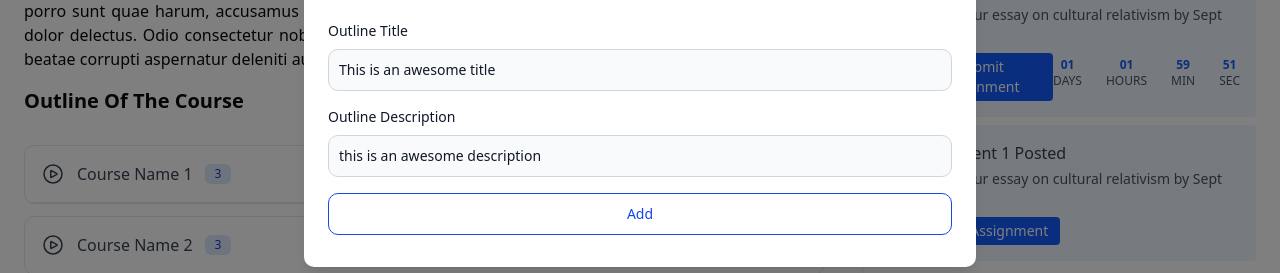
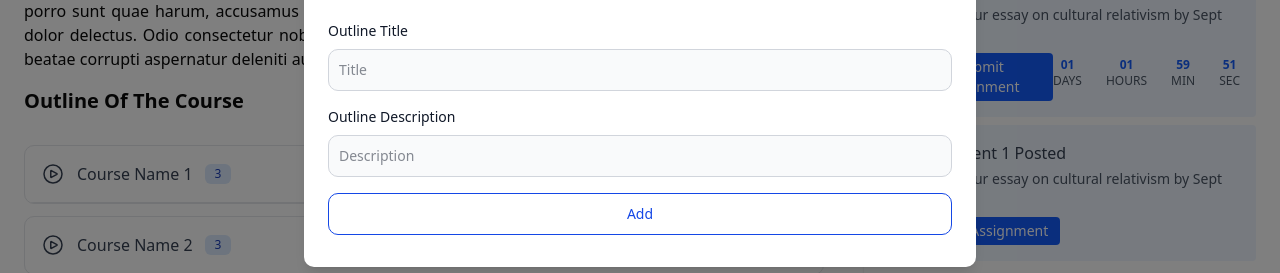
Before and after one commit to smashfakuddin/course-manager, a Next.js app: page /courses/1 in a window 1280 px wide. Both pictures are taken after a click on the button "Add Outline". Shown: the part 699-972 px from the top of the page. Built offline with nearby package versions, Linux system fonts and the light colour scheme; no server answers; the database is empty.

Commit message:
re useable outline creation and edit with modal

```diff
--- a/components/coursedetails/AddOutline.tsx
+++ b/components/coursedetails/AddOutline.tsx
@@ -28,7 +28,7 @@ export default function AddOutline() {
       </button>
       {modalOpen && (
         <Modal isOpen={modalOpen} onClose={handleModalClose}>
-          <AddOutlineForm outlineObject={outlineObject}/>
+          <AddOutlineForm outlineObject={undefined} onClose={handleModalClose} onSubmit={()=>{}}/>
         </Modal>
       )}
     </>
--- a/components/coursedetails/AddOutlineForm.tsx
+++ b/components/coursedetails/AddOutlineForm.tsx
@@ -1,5 +1,18 @@
-export default function AddOutlineForm({ outlineObject }: any) {
-  const { title, description } = outlineObject;
+type Outline = {
+  title: string;
+  description: string;
+};
+
+export default function AddOutlineForm({
+  outlineObject,
+  onClose,
+  onSubmit,
+}: {
+  outlineObject?: Outline; // 👈 optional, if empty → Add mode
+  onClose: () => void;
+  onSubmit: (data: Outline, isEdit: boolean) => void; // 👈 parent handles add/edit
+}) {
+  const { title = "", description = "" } = outlineObject || {};
 
   const handleSubmit = (e: React.FormEvent<HTMLFormElement>) => {
     e.preventDefault();
@@ -10,13 +23,17 @@ export default function AddOutlineForm({ outlineObject }: any) {
       form.elements.namedItem("description") as HTMLInputElement
     )?.value;
 
-    console.log({ title, description }); // logs an object
+    const payload = { title, description };
+
+    // onSubmit(payload, !!outlineObject); // 👈 send data + isEdit flag
+    console.log(payload, !!outlineObject); // 👈 send data + isEdit flag
+    onClose();
   };
 
   return (
     <form className="space-y-4" onSubmit={handleSubmit}>
       <h2 className="text-center text-2xl font-semibold tracking-tighter">
-        Add Your Outline
+        {outlineObject ? "Edit Outline" : "Add Your Outline"}
       </h2>
 
       {/* Title */}
@@ -30,7 +47,7 @@ export default function AddOutlineForm({ outlineObject }: any) {
         <input
           type="text"
           id="title"
-          name="title" // 👈 IMPORTANT
+          name="title"
           defaultValue={title}
           className="bg-gray-50 border border-gray-300 text-gray-900 text-sm rounded-lg focus:ring-blue-500 focus:border-blue-500 block w-full p-2.5 dark:bg-gray-700 dark:border-gray-600 dark:placeholder-gray-400 dark:text-white dark:focus:ring-blue-500 dark:focus:border-blue-500"
           placeholder="Title"
@@ -49,7 +66,7 @@ export default function AddOutlineForm({ outlineObject }: any) {
         <input
           type="text"
           id="description"
-          name="description" // 👈 IMPORTANT
+          name="description"
           defaultValue={description}
           className="bg-gray-50 border border-gray-300 text-gray-900 text-sm rounded-lg focus:ring-blue-500 focus:border-blue-500 block w-full p-2.5 dark:bg-gray-700 dark:border-gray-600 dark:placeholder-gray-400 dark:text-white dark:focus:ring-blue-500 dark:focus:border-blue-500"
           placeholder="Description"
@@ -58,7 +75,7 @@ export default function AddOutlineForm({ outlineObject }: any) {
       </div>
 
       <button className="btn-main w-full" type="submit">
-        Add
+        {outlineObject ? "Update" : "Add"}
       </button>
     </form>
   );
```
